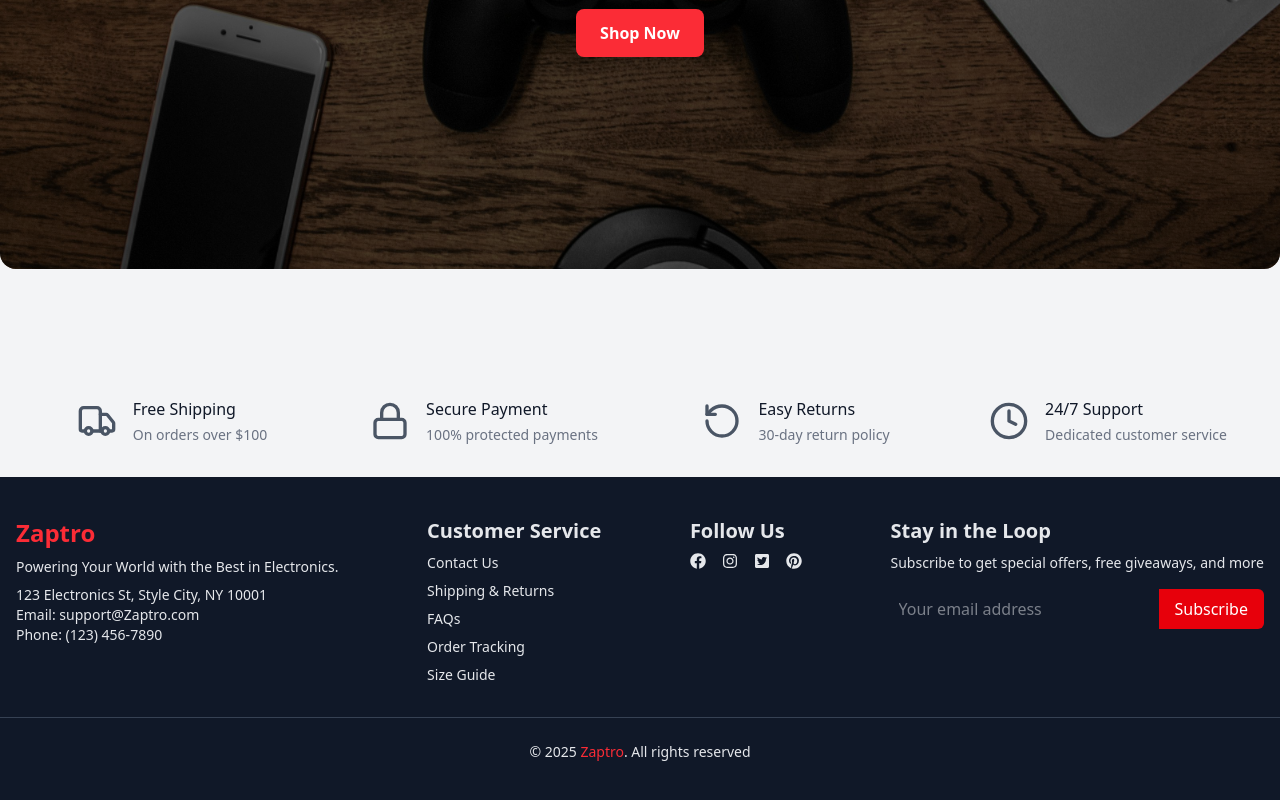
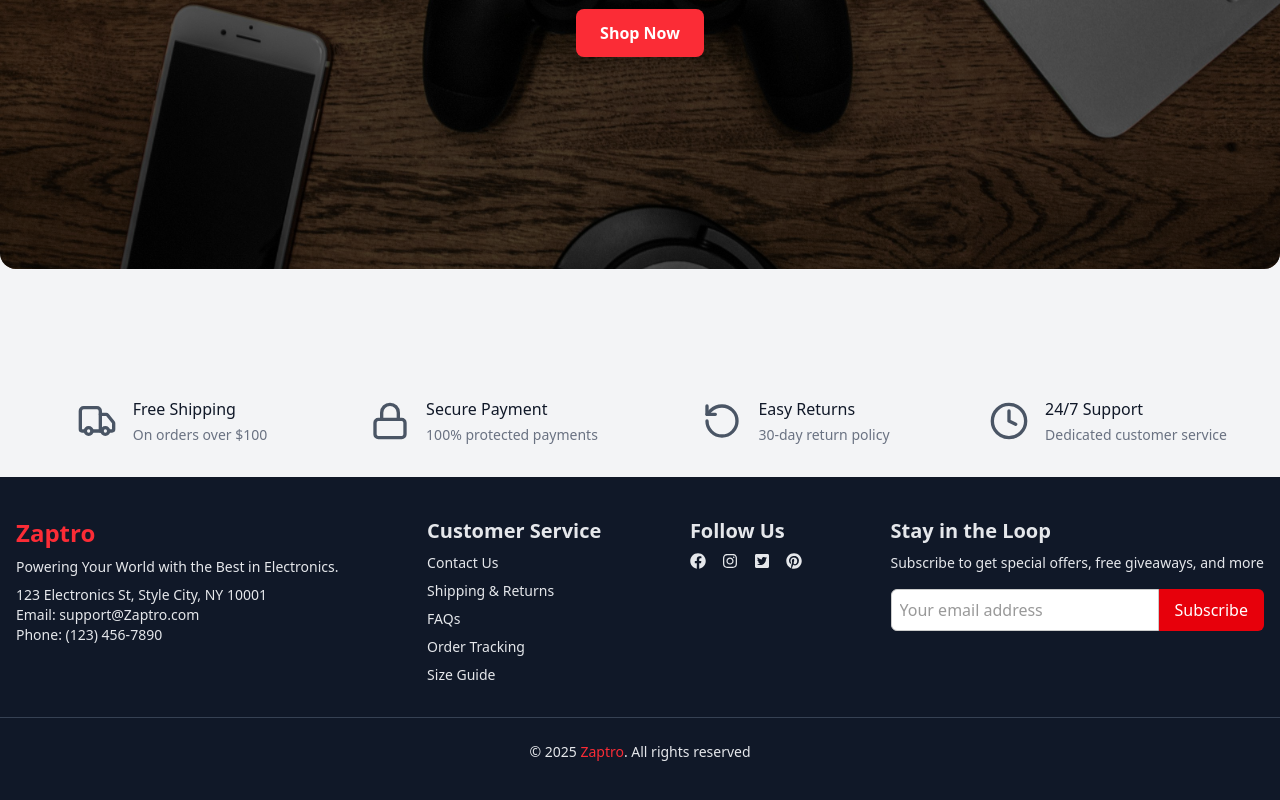
Before and after one commit to abubakar83/Complete-Ecommerce-Website-using-React-JS-Tailwind-CSS-and-Context-API, a React (Vite) app: page / in a window 1280 px wide. Shown: the part 579-1379 px from the top of the page. Built offline with nearby package versions, Linux system fonts and the light colour scheme; no server answers.

Commit message:
add css for input field

```diff
--- a/src/index.css
+++ b/src/index.css
@@ -6,3 +6,11 @@
     width: 3rem;
     height: 3rem;
 }
+
+/* input colors */
+input {
+    background-color: #ffffff;
+    accent-color: red;
+    border: 1px solid #ccc;
+    color: #333;
+}
```
